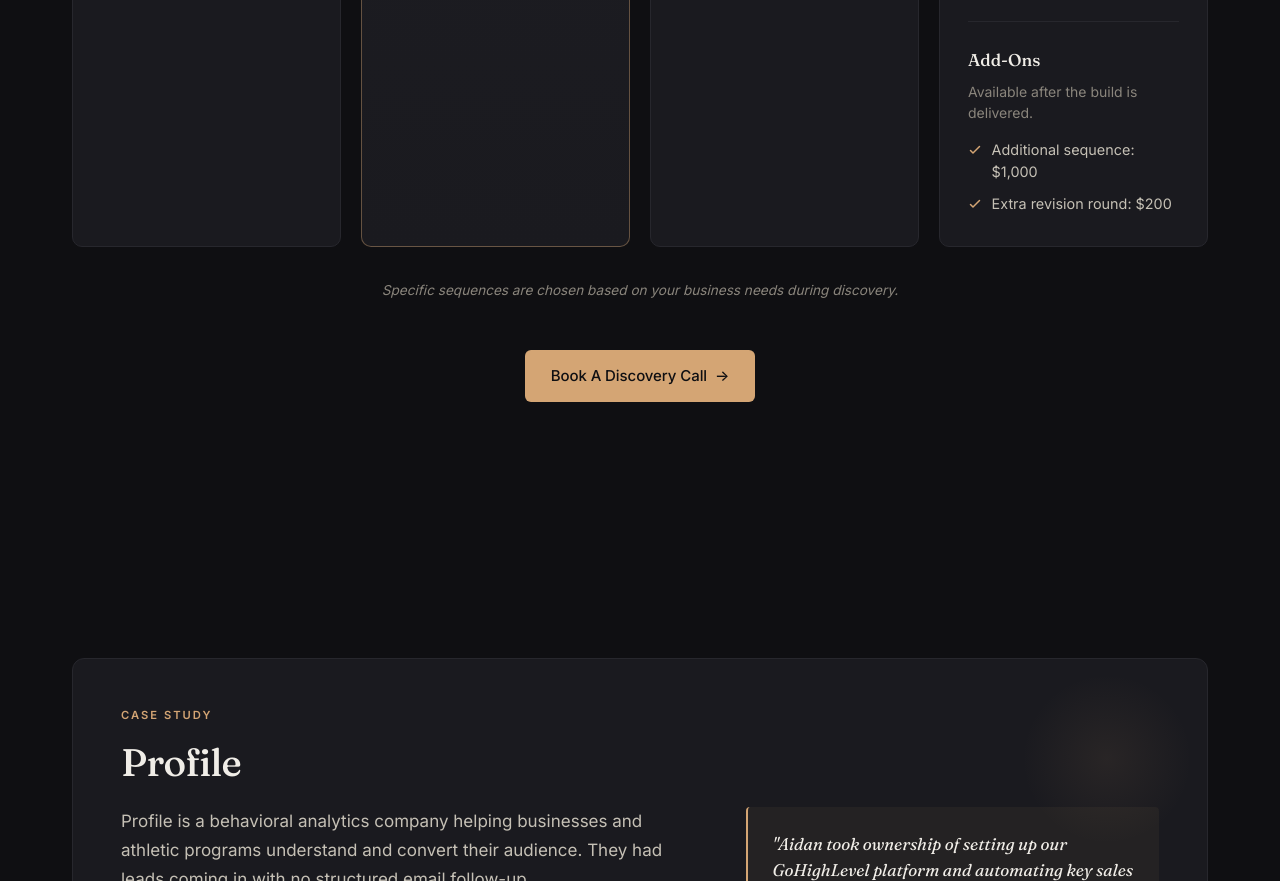
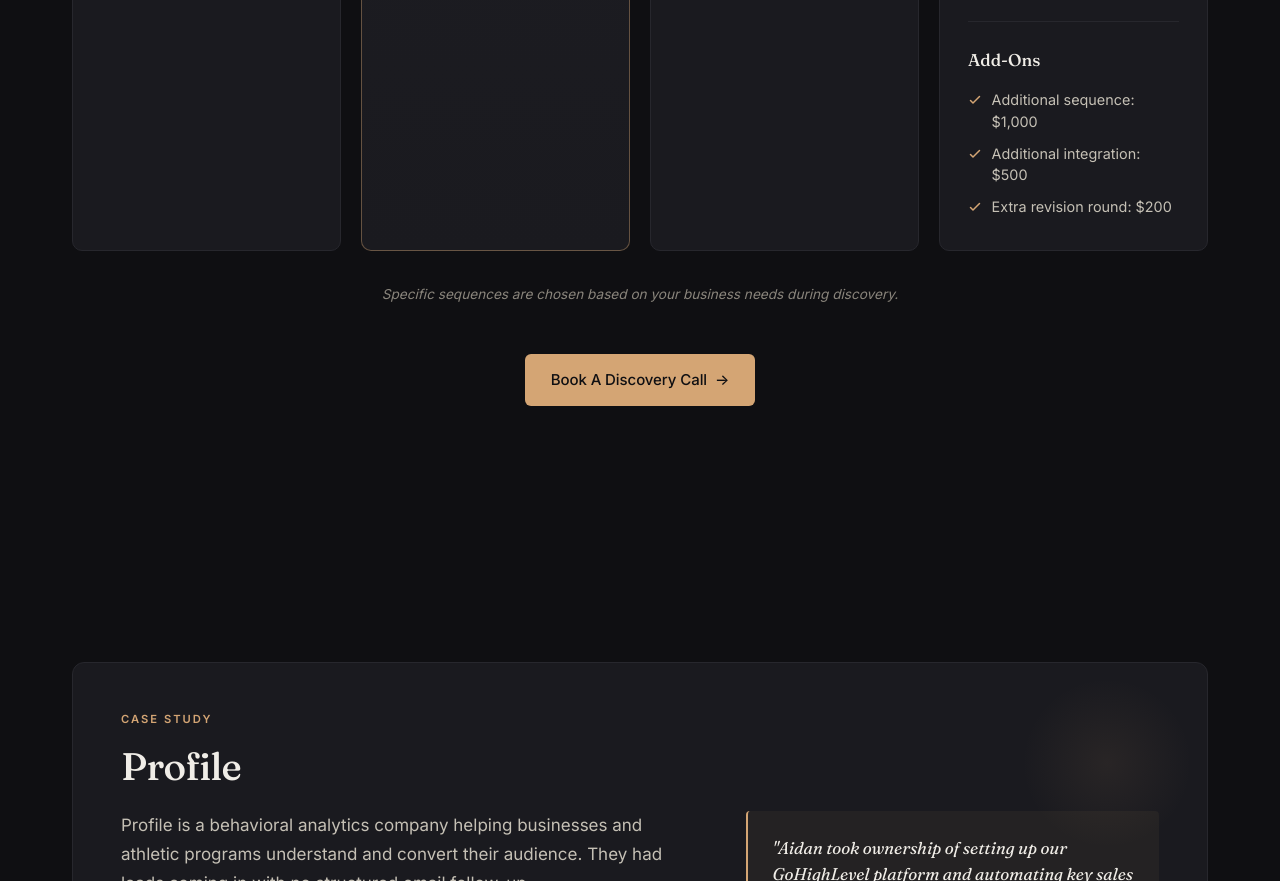
Before and after one commit to aidandold/aidandold.github.io, a plain HTML site: page index.html in a window 1280 px wide. Shown: the part 4258-5139 px from the top of the page. Drawn offline with Linux system fonts and the light colour scheme.

Commit message:
Update index.html

```diff
--- a/index.html
+++ b/index.html
@@ -273,9 +273,9 @@
           </ul>
           <div class="tier-divider"></div>
           <div class="tier-section-label">Add-Ons</div>
-          <p class="tier-section-desc">Available after the build is delivered.</p>
           <ul class="tier-features" style="margin-top: 0.5rem;">
             <li>Additional sequence: $1,000</li>
+            <li>Additional integration: $500</li>
             <li>Extra revision round: $200</li>
           </ul>
         </div>
```
